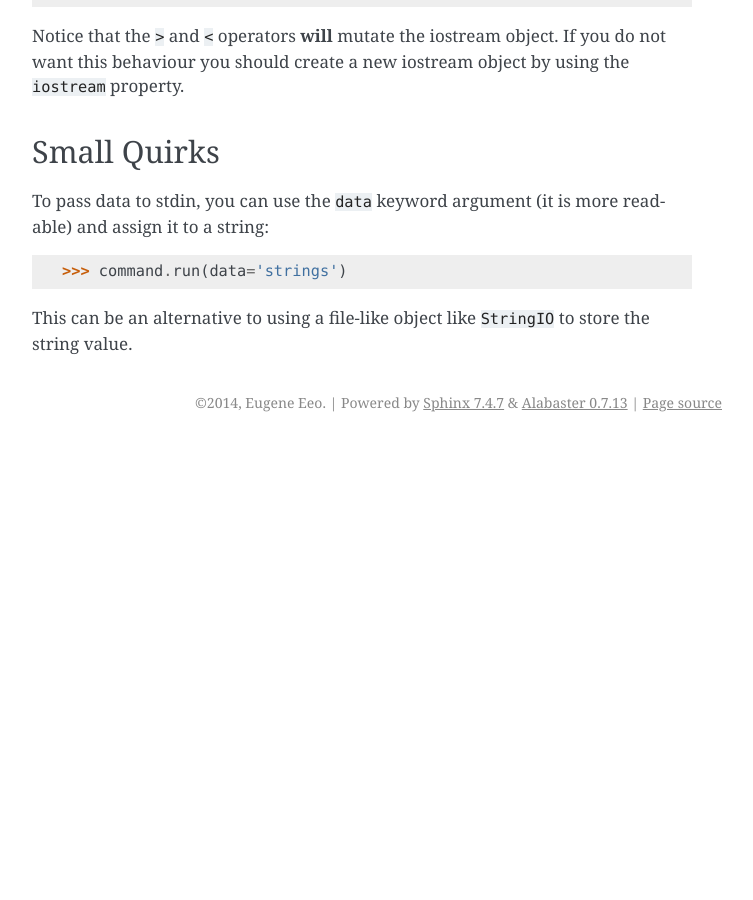
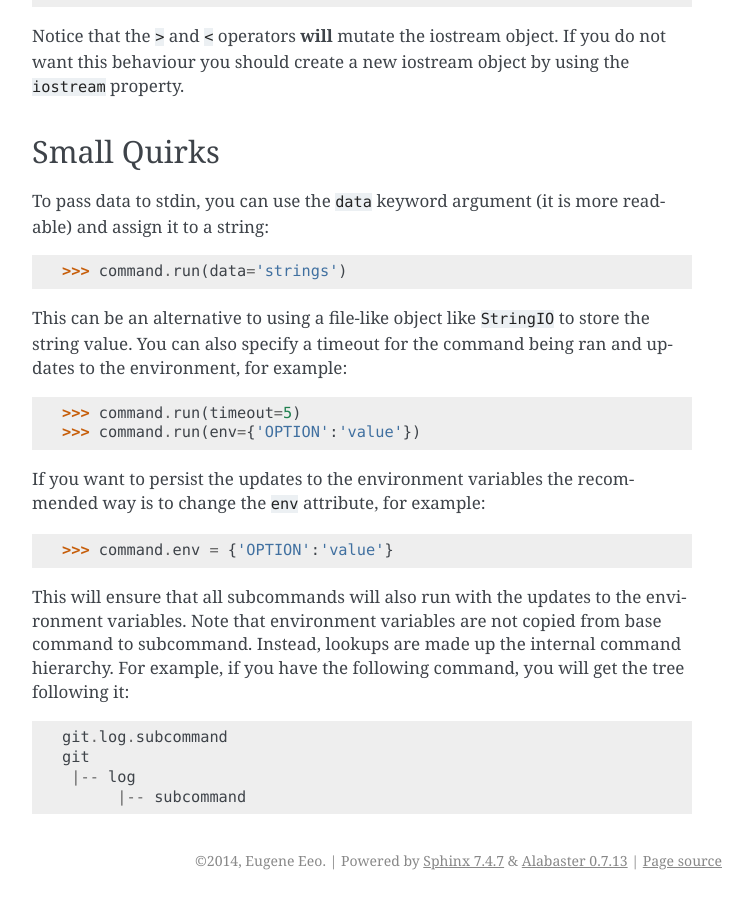
Before and after one commit to iris42/capris, a Sphinx documentation site: the page built from doc/source/tutorial.rst, in a window 1280 px wide and 900 px high, scrolled down 2887 px. Shown: the whole window, without its empty margins (388-1141 px from the left). Built offline with Sphinx 7.4.7, drawn with Linux system fonts in a browser that asks for light colours; before the commit the page ends 3329 px from its top, so only the background shows below that.

Commit message:
pep8ify code

```diff
--- a/doc/source/conf.py
+++ b/doc/source/conf.py
@@ -18,12 +18,12 @@ import os
 # If extensions (or modules to document with autodoc) are in another directory,
 # add these directories to sys.path here. If the directory is relative to the
 # documentation root, use os.path.abspath to make it absolute, like shown here.
-#sys.path.insert(0, os.path.abspath('.'))
+# sys.path.insert(0, os.path.abspath('.'))
 
 # -- General configuration ------------------------------------------------
 
 # If your documentation needs a minimal Sphinx version, state it here.
-#needs_sphinx = '1.0'
+# eeds_sphinx = '1.0'
 
 # Add any Sphinx extension module names here, as strings. They can be
 # extensions coming with Sphinx (named 'sphinx.ext.*') or your custom
@@ -39,7 +39,7 @@ templates_path = ['_templates']
 source_suffix = '.rst'
 
 # The encoding of source files.
-#source_encoding = 'utf-8-sig'
+# source_encoding = 'utf-8-sig'
 
 # The master toctree document.
 master_doc = 'index'
@@ -59,13 +59,13 @@ release = 'alpha'
 
 # The language for content autogenerated by Sphinx. Refer to documentation
 # for a list of supported languages.
-#language = None
+# language = None
 
 # There are two options for replacing |today|: either, you set today to some
 # non-false value, then it is used:
-#today = ''
+# today = ''
 # Else, today_fmt is used as the format for a strftime call.
-#today_fmt = '%B %d, %Y'
+# today_fmt = '%B %d, %Y'
 
 # List of patterns, relative to source directory, that match files and
 # directories to ignore when looking for source files.
@@ -73,27 +73,27 @@ exclude_patterns = []
 
 # The reST default role (used for this markup: `text`) to use for all
 # documents.
-#default_role = None
+# default_role = None
 
 # If true, '()' will be appended to :func: etc. cross-reference text.
-#add_function_parentheses = True
+# add_function_parentheses = True
 
 # If true, the current module name will be prepended to all description
 # unit titles (such as .. function::).
-#add_module_names = True
+# add_module_names = True
 
 # If true, sectionauthor and moduleauthor directives will be shown in the
 # output. They are ignored by default.
-#show_authors = False
+# show_authors = False
 
 # The name of the Pygments (syntax highlighting) style to use.
 pygments_style = 'sphinx'
 
 # A list of ignored prefixes for module index sorting.
-#modindex_common_prefix = []
+# modindex_common_prefix = []
 
 # If true, keep warnings as "system message" paragraphs in the built documents.
-#keep_warnings = False
+# keep_warnings = False
 
 
 # -- Options for HTML output ----------------------------------------------
@@ -106,9 +106,9 @@ html_theme_path = [alabaster.get_path()]
 extensions = ['alabaster']
 html_theme = 'alabaster'
 html_sidebars = {
-   '**': [
-       'about.html', 'navigation.html', 'searchbox.html', 'donate.html',
-   ]
+    '**': [
+        'about.html', 'navigation.html', 'searchbox.html', 'donate.html'
+    ]
 }
 html_theme_options = {
     'github_user': 'eugene-eeo',
@@ -118,26 +118,26 @@ html_theme_options = {
 # Theme options are theme-specific and customize the look and feel of a theme
 # further.  For a list of options available for each theme, see the
 # documentation.
-#html_theme_options = {}
+# html_theme_options = {}
 
 # Add any paths that contain custom themes here, relative to this directory.
-#html_theme_path = []
+# html_theme_path = []
 
 # The name for this set of Sphinx documents.  If None, it defaults to
 # "<project> v<release> documentation".
-#html_title = None
+# html_title = None
 
 # A shorter title for the navigation bar.  Default is the same as html_title.
-#html_short_title = None
+# html_short_title = None
 
 # The name of an image file (relative to this directory) to place at the top
 # of the sidebar.
-#html_logo = None
+# html_logo = None
 
 # The name of an image file (within the static path) to use as favicon of the
 # docs.  This file should be a Windows icon file (.ico) being 16x16 or 32x32
 # pixels large.
-#html_favicon = None
+# html_favicon = None
 
 # Add any paths that contain custom static files (such as style sheets) here,
 # relative to this directory. They are copied after the builtin static files,
@@ -147,48 +147,48 @@ html_static_path = ['_static']
 # Add any extra paths that contain custom files (such as robots.txt or
 # .htaccess) here, relative to this directory. These files are copied
 # directly to the root of the documentation.
-#html_extra_path = []
+# html_extra_path = []
 
 # If not '', a 'Last updated on:' timestamp is inserted at every page bottom,
 # using the given strftime format.
-#html_last_updated_fmt = '%b %d, %Y'
+# html_last_updated_fmt = '%b %d, %Y'
 
 # If true, SmartyPants will be used to convert quotes and dashes to
 # typographically correct entities.
-#html_use_smartypants = True
+# html_use_smartypants = True
 
 # Custom sidebar templates, maps document names to template names.
-#html_sidebars = {}
+# tml_sidebars = {}
 
 # Additional templates that should be rendered to pages, maps page names to
 # template names.
-#html_additional_pages = {}
+# tml_additional_pages = {}
 
 # If false, no module index is generated.
-#html_domain_indices = True
+# tml_domain_indices = True
 
 # If false, no index is generated.
-#html_use_index = True
+# tml_use_index = True
 
 # If true, the index is split into individual pages for each letter.
-#html_split_index = False
+# tml_split_index = False
 
 # If true, links to the reST sources are added to the pages.
-#html_show_sourcelink = True
+# tml_show_sourcelink = True
 
 # If true, "Created using Sphinx" is shown in the HTML footer. Default is True.
-#html_show_sphinx = True
+# tml_show_sphinx = True
 
 # If true, "(C) Copyright ..." is shown in the HTML footer. Default is True.
-#html_show_copyright = True
+# tml_show_copyright = True
 
 # If true, an OpenSearch description file will be output, and all pages will
 # contain a <link> tag referring to it.  The value of this option must be the
 # base URL from which the finished HTML is served.
-#html_use_opensearch = ''
+# tml_use_opensearch = ''
 
 # This is the file name suffix for HTML files (e.g. ".xhtml").
-#html_file_suffix = None
+# tml_file_suffix = None
 
 # Output file base name for HTML help builder.
 htmlhelp_basename = 'Caprisdoc'
@@ -197,43 +197,43 @@ htmlhelp_basename = 'Caprisdoc'
 # -- Options for LaTeX output ---------------------------------------------
 
 latex_elements = {
-# The paper size ('letterpaper' or 'a4paper').
-#'papersize': 'letterpaper',
+    # The paper size ('letterpaper' or 'a4paper').
+    # 'papersize': 'letterpaper',
 
-# The font size ('10pt', '11pt' or '12pt').
-#'pointsize': '10pt',
+    # The font size ('10pt', '11pt' or '12pt').
+    # 'pointsize': '10pt',
 
-# Additional stuff for the LaTeX preamble.
-#'preamble': '',
+    # Additional stuff for the LaTeX preamble.
+    # 'preamble': '',
 }
 
 # Grouping the document tree into LaTeX files. List of tuples
 # (source start file, target name, title,
 #  author, documentclass [howto, manual, or own class]).
 latex_documents = [
-  ('index', 'Capris.tex', u'Capris Documentation',
-   u'Eugene Eeo', 'manual'),
+    ('index', 'Capris.tex', u'Capris Documentation',
+     u'Eugene Eeo', 'manual'),
 ]
 
 # The name of an image file (relative to this directory) to place at the top of
 # the title page.
-#latex_logo = None
+# atex_logo = None
 
 # For "manual" documents, if this is true, then toplevel headings are parts,
 # not chapters.
-#latex_use_parts = False
+# atex_use_parts = False
 
 # If true, show page references after internal links.
-#latex_show_pagerefs = False
+# atex_show_pagerefs = False
 
 # If true, show URL addresses after external links.
-#latex_show_urls = False
+# atex_show_urls = False
 
 # Documents to append as an appendix to all manuals.
-#latex_appendices = []
+# atex_appendices = []
 
 # If false, no module index is generated.
-#latex_domain_indices = True
+# atex_domain_indices = True
 
 
 # -- Options for manual page output ---------------------------------------
@@ -246,7 +246,7 @@ man_pages = [
 ]
 
 # If true, show URL addresses after external links.
-#man_show_urls = False
+# an_show_urls = False
 
 
 # -- Options for Texinfo output -------------------------------------------
@@ -255,19 +255,19 @@ man_pages = [
 # (source start file, target name, title, author,
 #  dir menu entry, description, category)
 texinfo_documents = [
-  ('index', 'Capris', u'Capris Documentation',
-   u'Eugene Eeo', 'Capris', 'One line description of project.',
-   'Miscellaneous'),
+    ('index', 'Capris', u'Capris Documentation',
+     u'Eugene Eeo', 'Capris', 'One line description of project.',
+     'Miscellaneous'),
 ]
 
 # Documents to append as an appendix to all manuals.
-#texinfo_appendices = []
+# exinfo_appendices = []
 
 # If false, no module index is generated.
-#texinfo_domain_indices = True
+# exinfo_domain_indices = True
 
 # How to display URL addresses: 'footnote', 'no', or 'inline'.
-#texinfo_show_urls = 'footnote'
+# exinfo_show_urls = 'footnote'
 
 # If true, do not generate a @detailmenu in the "Top" node's menu.
-#texinfo_no_detailmenu = False
+# exinfo_no_detailmenu = False
--- a/doc/source/tutorial.rst
+++ b/doc/source/tutorial.rst
@@ -164,4 +164,28 @@ it to a string::
 
 This can be an alternative to using a file-like
 object like ``StringIO`` to store the string
-value.
+value. You can also specify a timeout for the
+command being ran and updates to the environment,
+for example::
+
+    >>> command.run(timeout=5)
+    >>> command.run(env={'OPTION':'value'})
+
+If you want to persist the updates to the environment
+variables the recommended way is to change the ``env``
+attribute, for example::
+
+    >>> command.env = {'OPTION':'value'}
+
+This will ensure that all subcommands will also run
+with the updates to the environment variables. Note
+that environment variables are not copied from base
+command to subcommand. Instead, lookups are made up
+the internal command hierarchy. For example, if you
+have the following command, you will get the tree
+following it::
+
+    git.log.subcommand
+    git
+     |-- log
+          |-- subcommand
```
